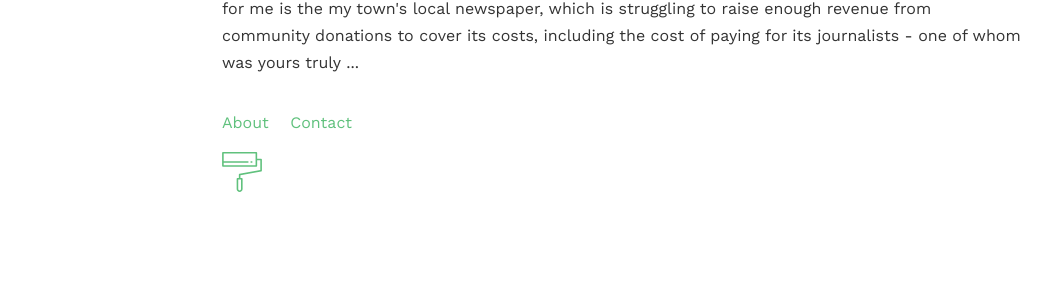
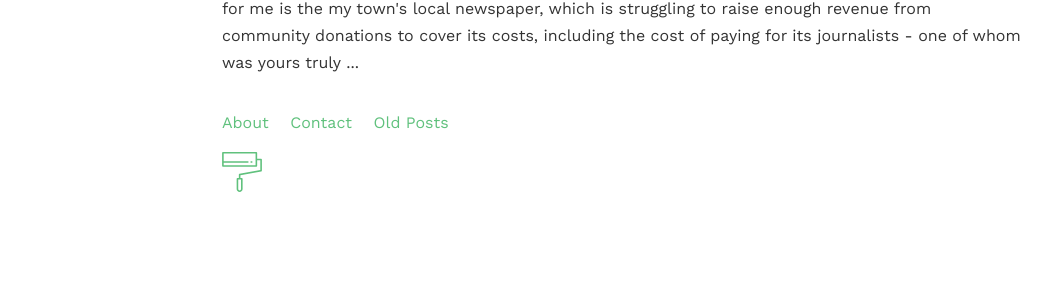
Before and after one commit to SolastalgiaUSA/solastalgiausa.github.io, a Jekyll site: the page built from index.html, in a window 1280 px wide. Shown: the part 468-774 px from the top of the page, without its empty margins (18-1069 px from the left). Built offline with Jekyll 4.4.1, drawn with Linux system fonts in a browser that asks for light colours.

Commit message:
added archive link

```diff
--- a/_layouts/default.html
+++ b/_layouts/default.html
@@ -26,6 +26,7 @@ layout: compress
     <div class="links">
         <a href="{{site.baseurl}}/about/">About</a>
         <a href="{{site.baseurl}}/contact/">Contact</a>
+        <a href="{{site.baseurl}}/archived/">Old Posts</a>
     </div>
     <div class="theme" onclick="theme()" style="background-image: url({{site.baseurl}}/images/theme.svg);"></div>
 </footer>
```
